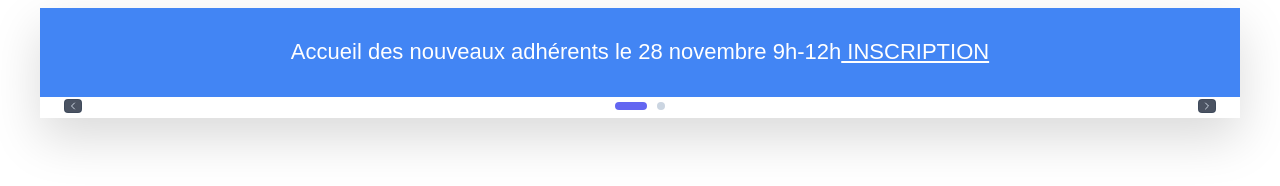
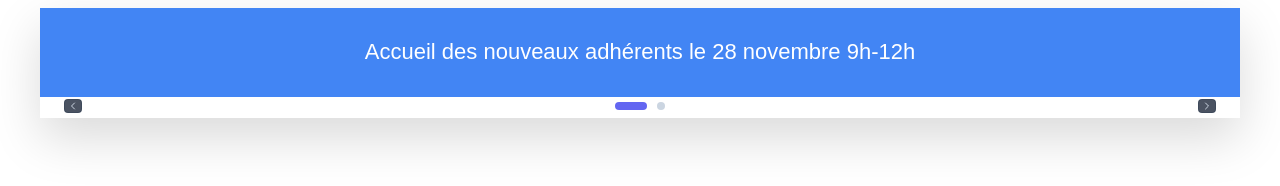
Before and after one commit to rca-outils-Git/Bandeaux, a plain HTML site: page index.html in a window 1280 px wide. Both pictures are taken after a click on the button 619 px from the left and 106 px from the top of the page. Drawn offline with Linux system fonts and the light colour scheme.

Commit message:
Mise à jour automatique du bandeau

```diff
--- a/index.html
+++ b/index.html
@@ -3,7 +3,7 @@
   <head>
     <meta charset="UTF-8">
     <meta name="viewport" content="width=device-width, initial-scale=1.0">
-    <title>Carrousel animé 25112026 10:36</title>
+    <title>Carrousel animé 25112026 16:20</title>
     <link rel="stylesheet" href="style.css">
     <script async src="https://www.googletagmanager.com/gtag/js?id=G-N63RBPCESD"></script>
       <script>
@@ -18,14 +18,7 @@
         <!-- Annonce = 1 -->
         <section class="slide active" style="background-color:RGB(66, 133, 244);">
 
-          <p-std>Accueil des nouveaux adhérents le 28 novembre 9h-12h<a
-            href="https://www.randocotedamour.fr/collect/description/420558-q-accueil-nouveaux-adherents"
-            target="_blank"
-            rel="noopener noreferrer"
-            class="mon-lien"
-            data-annonce="Accueil_nouveaux">
-            INSCRIPTION
-          </a></p-std>
+          <p-std>Accueil des nouveaux adhérents le 28 novembre 9h-12h</p-std>
         </section>
         <!-- Annonce = 2 -->
         <section class="slide" style="background-color:RGB(255, 255, 255);">
```
